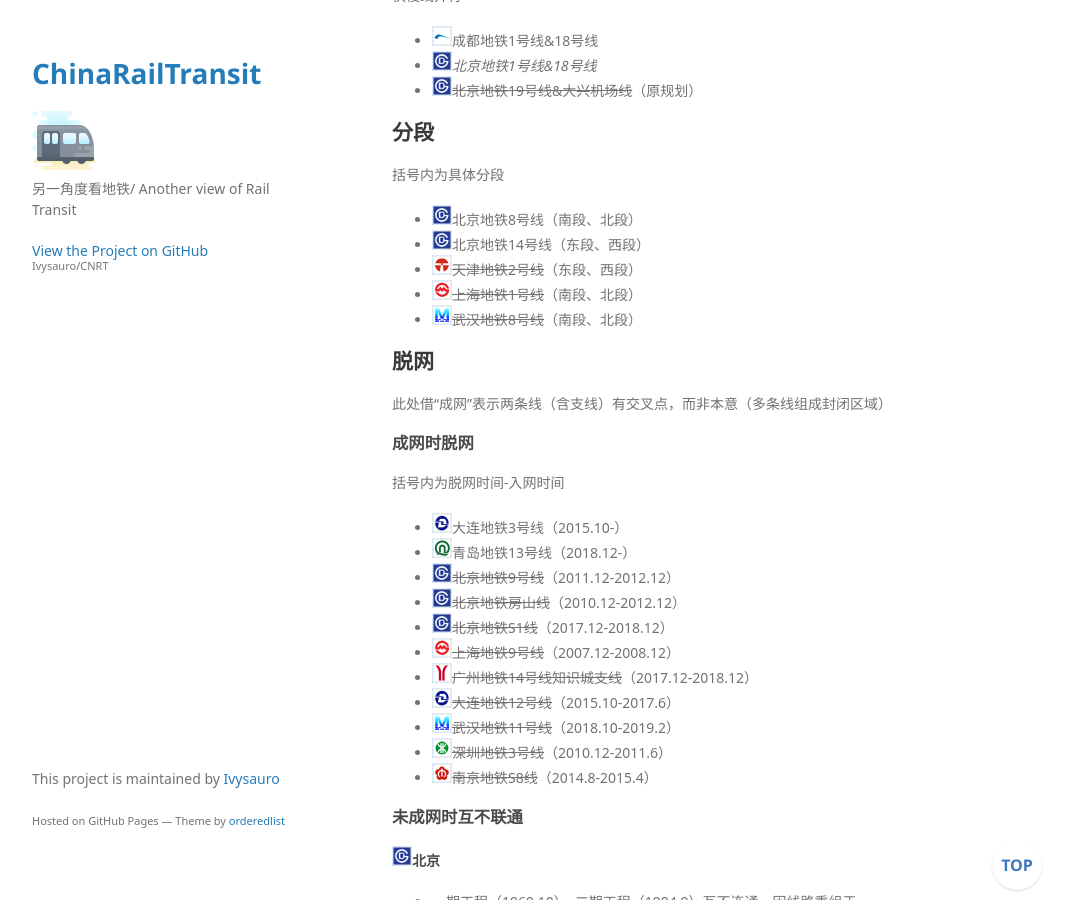
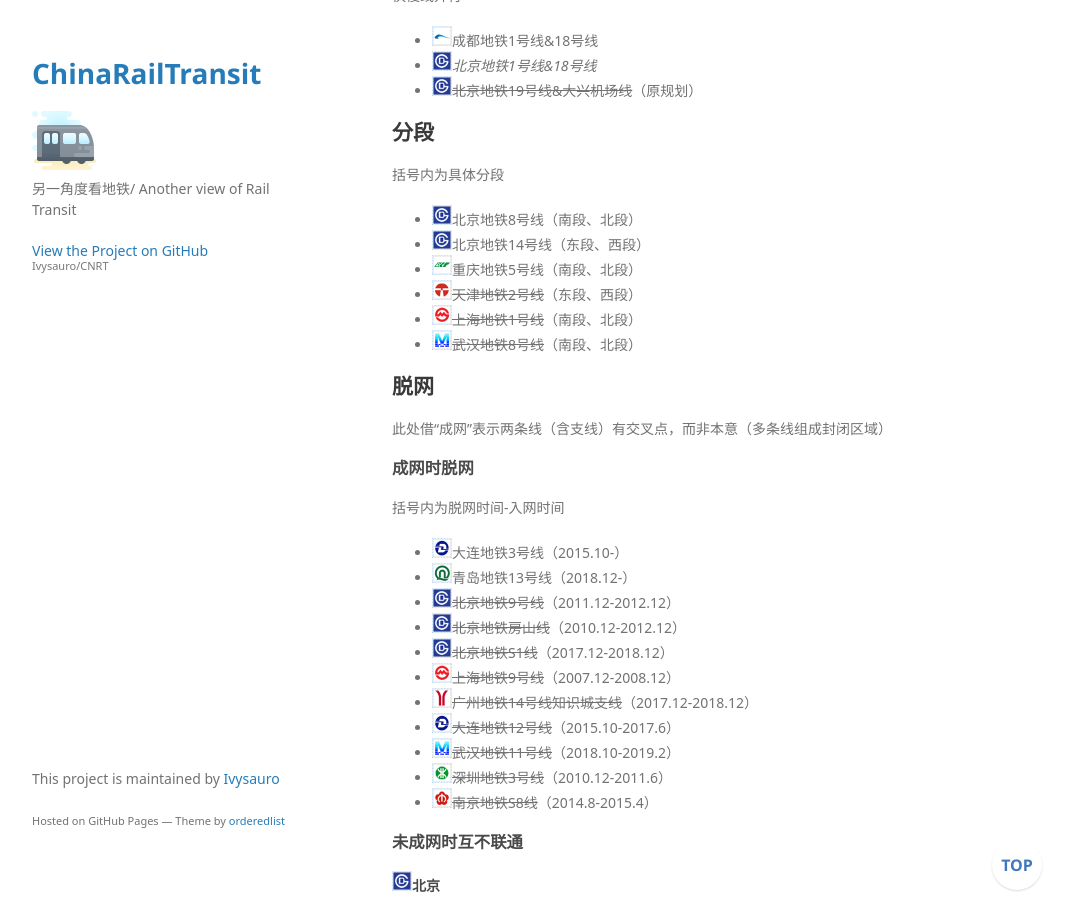
Before and after one commit to Ivysauro/CNRT, a Jekyll site: the page built from data/SpOp.md, in a window 1280 px wide and 900 px high, scrolled down 4843 px. Shown: the whole window, without its empty margins (178-1249 px from the left). Built offline with Jekyll 4.4.1, drawn with Linux system fonts in a browser that asks for light colours; some web fonts are replaced; our own code applies the rules of GitHub Pages for plain Markdown files; a script that is not in the unit is left out.

Commit message:
🍊更新重庆数据

```diff
--- a/data/SpOp.md
+++ b/data/SpOp.md
@@ -201,6 +201,7 @@
 
 - <img src="https://raw.githubusercontent.com/Ivysauro/CNRT/master/images/city/bj.gif" width="20" hegiht="20"/>北京地铁8号线（南段、北段）
 - <img src="https://raw.githubusercontent.com/Ivysauro/CNRT/master/images/city/bj.gif" width="20" hegiht="20"/>北京地铁14号线（东段、西段）
+- <img src="https://raw.githubusercontent.com/Ivysauro/CNRT/master/images/city/cq.gif" width="20" hegiht="20"/>重庆地铁5号线（南段、北段）
 - <img src="https://raw.githubusercontent.com/Ivysauro/CNRT/master/images/city/tj.gif" width="20" hegiht="20"/>~~天津地铁2号线~~（东段、西段）
 - <img src="https://raw.githubusercontent.com/Ivysauro/CNRT/master/images/city/sh.gif" width="20" hegiht="20"/>~~上海地铁1号线~~（南段、北段）
 - <img src="https://raw.githubusercontent.com/Ivysauro/CNRT/master/images/city/wh.gif" width="20" hegiht="20"/>~~武汉地铁8号线~~（南段、北段）
```
